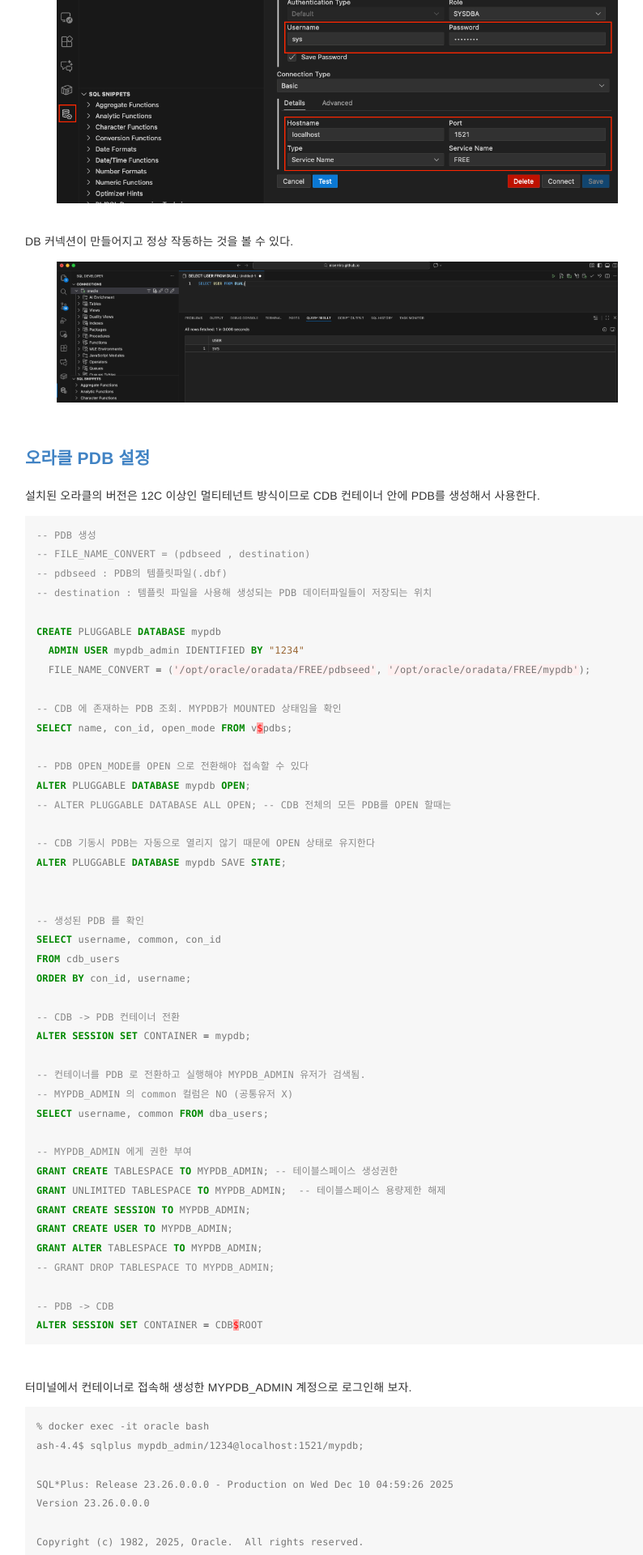
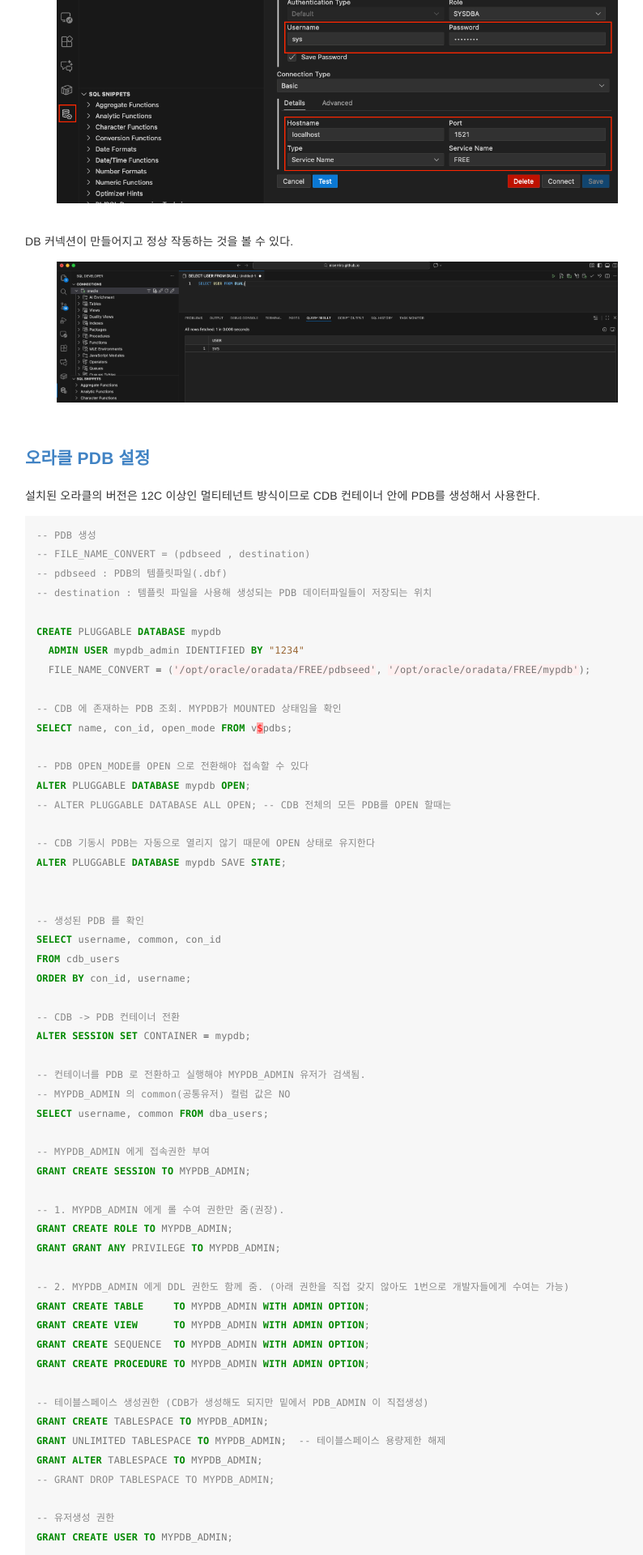
Before and after one commit to nicemiro/nicemiro.github.io, a Jekyll site: the page built from _posts/web/2025-12-08-running_oracle_in_mac.md, in a window 1280 px wide. Shown: the part 3080-5000 px from the top of the page at 81% size, without its empty margins (224-1018 px from the left). Built offline with Jekyll 4.4.1, drawn with Linux system fonts in a browser that asks for light colours; some of the changed text lies outside the part shown.

Commit message:
fix:_posts/web/2025-12-08-running_oracle_in_mac.md

````diff
--- a/_posts/web/2025-12-08-running_oracle_in_mac.md
+++ b/_posts/web/2025-12-08-running_oracle_in_mac.md
@@ -198,20 +198,52 @@ ORDER BY con_id, username;
 ALTER SESSION SET CONTAINER = mypdb;
 
 -- 컨테이너를 PDB 로 전환하고 실행해야 MYPDB_ADMIN 유저가 검색됨.
--- MYPDB_ADMIN 의 common 컬럼은 NO (공통유저 X)
+-- MYPDB_ADMIN 의 common(공통유저) 컬럼 값은 NO
 SELECT username, common FROM dba_users;
 
--- MYPDB_ADMIN 에게 권한 부여
-GRANT CREATE TABLESPACE TO MYPDB_ADMIN; -- 테이블스페이스 생성권한
+-- MYPDB_ADMIN 에게 접속권한 부여
+GRANT CREATE SESSION TO MYPDB_ADMIN;
+
+-- 1. MYPDB_ADMIN 에게 롤 수여 권한만 줌(권장).
+GRANT CREATE ROLE TO MYPDB_ADMIN;
+GRANT GRANT ANY PRIVILEGE TO MYPDB_ADMIN;
+
+-- 2. MYPDB_ADMIN 에게 DDL 권한도 함께 줌. (아래 권한을 직접 갖지 않아도 1번으로 개발자들에게 수여는 가능)
+GRANT CREATE TABLE     TO MYPDB_ADMIN WITH ADMIN OPTION;
+GRANT CREATE VIEW      TO MYPDB_ADMIN WITH ADMIN OPTION;
+GRANT CREATE SEQUENCE  TO MYPDB_ADMIN WITH ADMIN OPTION;
+GRANT CREATE PROCEDURE TO MYPDB_ADMIN WITH ADMIN OPTION;
+
+-- 테이블스페이스 생성권한 (CDB가 생성해도 되지만 밑에서 PDB_ADMIN 이 직접생성)
+GRANT CREATE TABLESPACE TO MYPDB_ADMIN;
 GRANT UNLIMITED TABLESPACE TO MYPDB_ADMIN;  -- 테이블스페이스 용량제한 해제
-GRANT CREATE SESSION TO MYPDB_ADMIN;
-GRANT CREATE USER TO MYPDB_ADMIN;
 GRANT ALTER TABLESPACE TO MYPDB_ADMIN;
 -- GRANT DROP TABLESPACE TO MYPDB_ADMIN;
 
--- PDB -> CDB
+-- 유저생성 권한
+GRANT CREATE USER TO MYPDB_ADMIN;
+
+-- PDB -> CDB 빠져나옴
 ALTER SESSION SET CONTAINER = CDB$ROOT
 ```
+<br>
+
+PDB_ADMIN 이 개발자 유저에게 수여할 권한들
+```sql
+-- MYPDB_ADMIN 이 개발자에게 수여할 DDL 롤
+CREATE ROLE DEV_DDL_ROLE;
+GRANT CREATE TABLE
+    ,CREATE VIEW
+    ,CREATE SEQUENCE
+    ,CREATE PROCEDURE TO DEV_ROLE;
+
+-- MYPDB_ADMIN 이 개발자들에게 수여할 DML
+-- GRANT SELECT, INSERT, UPDATE, DELETE
+-- ON 테이블
+-- TO 유저 or 생성한 롤
+```
+
+
 
 <br>
 터미널에서 컨테이너로 접속해 생성한 MYPDB_ADMIN 계정으로 로그인해 보자.
````
